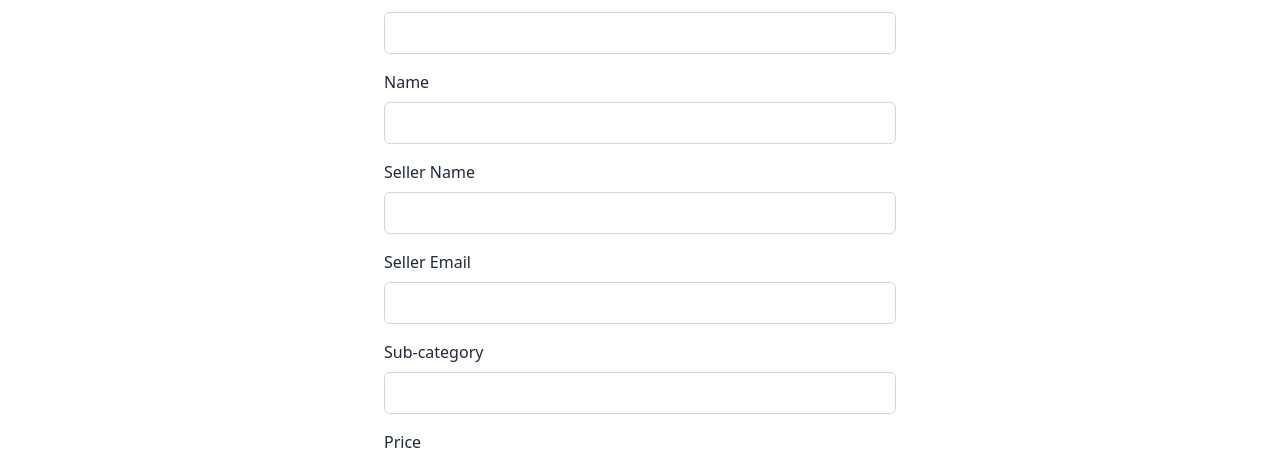
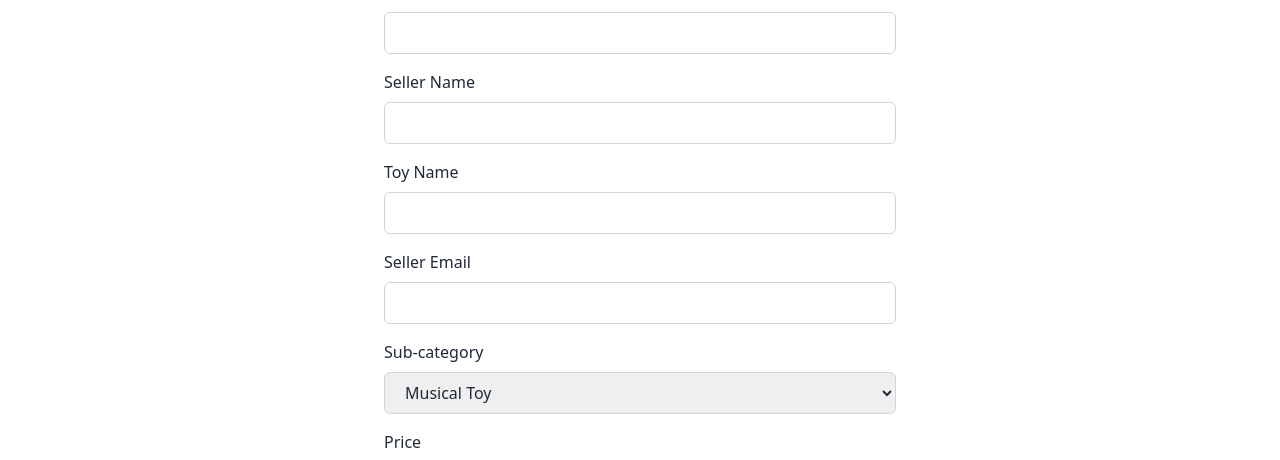
Before and after one commit to mahmudsajeeb/kidz-clients-site, a React (Vite) app: page /addtoy in a window 1280 px wide. Shown: the part 156-616 px from the top of the page. Built offline with nearby package versions, Linux system fonts and the light colour scheme; no server answers.

Commit message:
add a toy form design and functionality add

```diff
--- a/package.json
+++ b/package.json
@@ -19,7 +19,9 @@
     "react-grid-gallery": "^1.0.0",
     "react-hook-form": "^7.43.9",
     "react-router-dom": "^6.11.2",
-    "sort-by": "^1.2.0"
+    "react-select": "^5.7.3",
+    "sort-by": "^1.2.0",
+    "sweetalert2": "^11.7.5"
   },
   "devDependencies": {
     "@types/react": "^18.0.28",
--- a/src/component/pages/AddToy/AddToy.jsx
+++ b/src/component/pages/AddToy/AddToy.jsx
@@ -1,16 +1,42 @@
-import React from 'react'
+import React, { useState } from 'react';
+// import Select from 'react-select';
+import Swal from 'sweetalert2'
 import useTitle from '../../../hook/UseTitle'
 import { useForm } from "react-hook-form";
 
 function AddToy() {
   useTitle("Add Toys")
+  const [selectedOption, setSelectedOption] = useState(null);
 
   const { register, handleSubmit } = useForm();
 
   const onSubmit = (data) => {
     console.log(data);
+    fetch('http://localhost:1000/alltoys',{
+      method:"POST",
+      headers:{'content-type':'application/json'},
+      body:JSON.stringify(data)
+    })
+    .then(res =>res.json())
+    .then(data =>{console.log(data)
+
+      if(data.insertedId){
+        Swal.fire({
+          title: 'success',
+          text: 'You are Successfully add toy',
+          icon: 'success',
+          confirmButtonText: 'Ok'
+        })
+      }
+
+    })
   }
 
+  const options = [
+    { value: 'Musical Toy', label: 'Musical Toy' },
+    { value: 'Toy Car', label: 'Toy Car' },
+    { value: 'Video Games Toy', label: 'Video Games Toy' },
+  ];
   return (
     <>
       <form onSubmit={handleSubmit(onSubmit)} className="max-w-lg mx-auto">
@@ -28,7 +54,7 @@ function AddToy() {
 
       <div className="mb-4">
         <label htmlFor="name" className="block mb-2 font-medium">
-          Name
+        Seller Name
         </label>
         <input
           type="text"
@@ -39,13 +65,13 @@ function AddToy() {
       </div>
 
       <div className="mb-4">
-        <label htmlFor="sellerName" className="block mb-2 font-medium">
-          Seller Name
+        <label htmlFor="toyName" className="block mb-2 font-medium">
+          Toy Name
         </label>
         <input
           type="text"
-          id="sellerName"
-          {...register('sellerName')}
+          id="toyName"
+          {...register('toyName')}
           className="w-full px-4 py-2 border border-gray-300 rounded-md focus:outline-none focus:ring-blue-500 focus:border-blue-500"
         />
       </div>
@@ -66,12 +92,30 @@ function AddToy() {
         <label htmlFor="subCategory" className="block mb-2 font-medium">
           Sub-category
         </label>
-        <input
-          type="text"
+        <select
           id="subCategory"
           {...register('subCategory')}
           className="w-full px-4 py-2 border border-gray-300 rounded-md focus:outline-none focus:ring-blue-500 focus:border-blue-500"
-        />
+        >
+          <option value='Musical Toy'>Musical Toy</option>
+          <option value="Toy Car">Toy Car</option>
+          <option value="Video Games Toy">Musical Toy</option>
+
+          {/* Add more options as needed */}
+        </select>
+
+        {/* <select className="text-input" {...register("subCategory")}>
+              <option value="Engineering">engineering</option>
+              <option value="Editor">Editor</option>
+              <option value="writer">Writer</option>
+              <option value="Developer">Developer</option>
+            </select> */}
+        {/* <Select
+        defaultValue={selectedOption}
+        onChange={setSelectedOption}
+        options={options}
+        isMulti
+      /> */}
       </div>
 
       <div className="mb-4">
```
Also changed, not shown: 1 other file (tests, documents, lock files or other folders).
